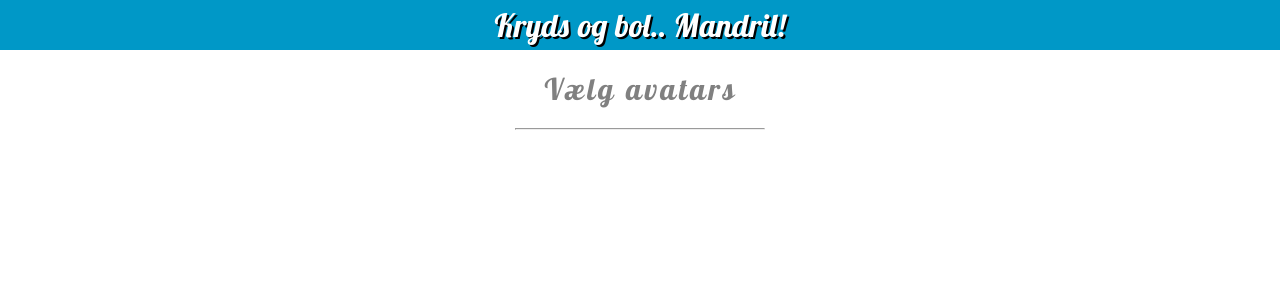
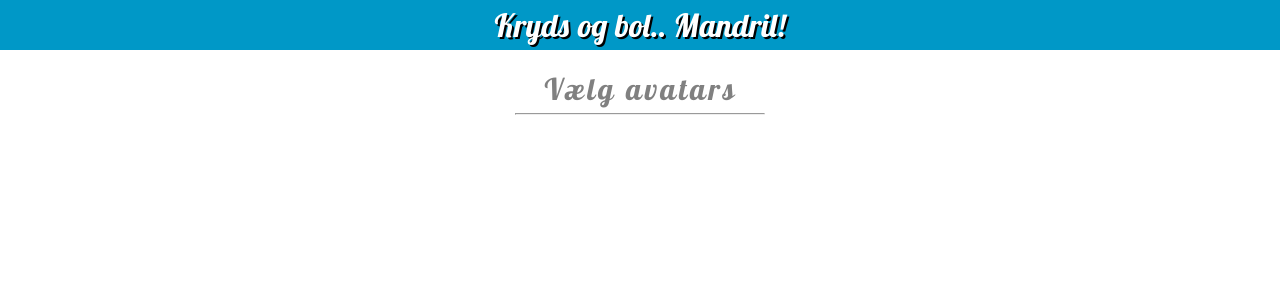
Before and after one commit to jbakchr/tic-tac-toe-mandril, a React (Vite) app: page /game-setup in a window 1280 px wide. Shown: the top 300 px of the page. Built offline with nearby package versions, Linux system fonts and the light colour scheme.

Commit message:
changed margins for game setup header

```diff
--- a/src/components/game/GameSetupHeader.jsx
+++ b/src/components/game/GameSetupHeader.jsx
@@ -5,7 +5,8 @@ export const GameSetupHeader = () => {
     <h2
       style={{
         textAlign: "center",
-        margin: "20px",
+        marginTop: "20px",
+        marginBottom: "5px",
         fontFamily: "Lobster Two",
         color: "grey",
         fontSize: "30px",
```
